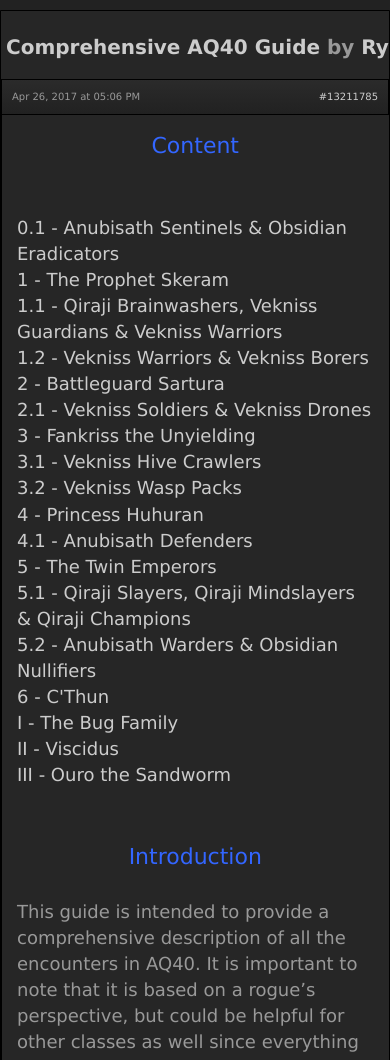
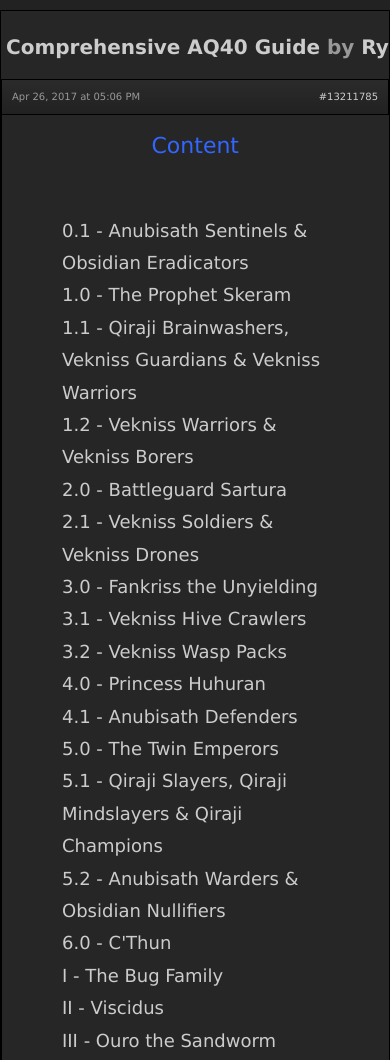
Before and after one commit to Lemmings19/aq-40-guide, a plain HTML site: page index.html in a window 390 px wide. Shown: the top 1060 px of the page. Drawn offline with Linux system fonts and the light colour scheme; a script that the page names is missing.

Commit message:
Updated the table of contents spacing.
For easier use on mobile.

```diff
--- a/index.html
+++ b/index.html
@@ -48,24 +48,27 @@
                                                                                     <span style="color: #3366ff;"><span style="font-size: 22px;">Content</span></span>
                                                                                 </div>
                                                                                 <br><br>
-                                                                                <span style=""><a href="#0-1">0.1 - Anubisath Sentinels &amp; Obsidian Eradicators</a></span><br>
-                                                                                <span style=""><a href="#1-0">1 - The Prophet Skeram</a></span><br>
-                                                                                <span style=""><a href="#1-1">1.1 - Qiraji Brainwashers, Vekniss Guardians &amp; Vekniss Warriors</a></span><br>
-                                                                                <span style=""><a href="#1-2">1.2 - Vekniss Warriors &amp; Vekniss Borers</a></span><br>
-                                                                                <span style=""><a href="#2-0">2 - Battleguard Sartura</a></span><br>
-                                                                                <span style=""><a href="#2-1">2.1 - Vekniss Soldiers &amp; Vekniss Drones</a></span><br>
-                                                                                <span style=""><a href="#3-0">3 - Fankriss the Unyielding</a></span><br>
-                                                                                <span style=""><a href="#3-1">3.1 - Vekniss Hive Crawlers</a></span><br>
-                                                                                <span style=""><a href="#3-2">3.2 - Vekniss Wasp Packs</a></span><br>
-                                                                                <span style=""><a href="#4-0">4 - Princess Huhuran</a></span><br>
-                                                                                <span style=""><a href="#4-1">4.1 - Anubisath Defenders</a></span><br>
-                                                                                <span style=""><a href="#5-0">5 - The Twin Emperors</a></span><br>
-                                                                                <span style=""><a href="#5-1">5.1 - Qiraji Slayers, Qiraji Mindslayers &amp; Qiraji Champions</a></span><br>
-                                                                                <span style=""><a href="#5-2">5.2 - Anubisath Warders &amp; Obsidian Nullifiers</a></span><br>
-                                                                                <span style=""><a href="#6-0">6 - C'Thun</a></span><br>
-                                                                                <span style=""><a href="#i">I - The Bug Family</a></span><br>
-                                                                                <span style=""><a href="#ii">II - Viscidus</a></span><br>
-                                                                                <span style=""><a href="#iii">III - Ouro the Sandworm</a></span><br><br><br>
+
+                                                                                <ul style="line-height:1.8em;list-style-type:none;">
+                                                                                    <li><a href="#0-1">0.1 - Anubisath Sentinels &amp; Obsidian Eradicators</a></li>
+                                                                                    <li><a href="#1-0">1.0 - The Prophet Skeram</a></li>
+                                                                                    <li><a href="#1-1">1.1 - Qiraji Brainwashers, Vekniss Guardians &amp; Vekniss Warriors</a></li>
+                                                                                    <li><a href="#1-2">1.2 - Vekniss Warriors &amp; Vekniss Borers</a></li>
+                                                                                    <li><a href="#2-0">2.0 - Battleguard Sartura</a></li>
+                                                                                    <li><a href="#2-1">2.1 - Vekniss Soldiers &amp; Vekniss Drones</a></li>
+                                                                                    <li><a href="#3-0">3.0 - Fankriss the Unyielding</a></li>
+                                                                                    <li><a href="#3-1">3.1 - Vekniss Hive Crawlers</a></li>
+                                                                                    <li><a href="#3-2">3.2 - Vekniss Wasp Packs</a></li>
+                                                                                    <li><a href="#4-0">4.0 - Princess Huhuran</a></li>
+                                                                                    <li><a href="#4-1">4.1 - Anubisath Defenders</a></li>
+                                                                                    <li><a href="#5-0">5.0 - The Twin Emperors</a></li>
+                                                                                    <li><a href="#5-1">5.1 - Qiraji Slayers, Qiraji Mindslayers &amp; Qiraji Champions</a></li>
+                                                                                    <li><a href="#5-2">5.2 - Anubisath Warders &amp; Obsidian Nullifiers</a></li>
+                                                                                    <li><a href="#6-0">6.0 - C'Thun</a></li>
+                                                                                    <li><a href="#i">I - The Bug Family</a></li>
+                                                                                    <li><a href="#ii">II - Viscidus</a></li>
+                                                                                    <li><a href="#iii">III - Ouro the Sandworm</a></li>
+                                                                                </ul>
                                                                                 <!-- END INDEX -->
 
                                                                                 <span style="color: #3366ff;">
```
